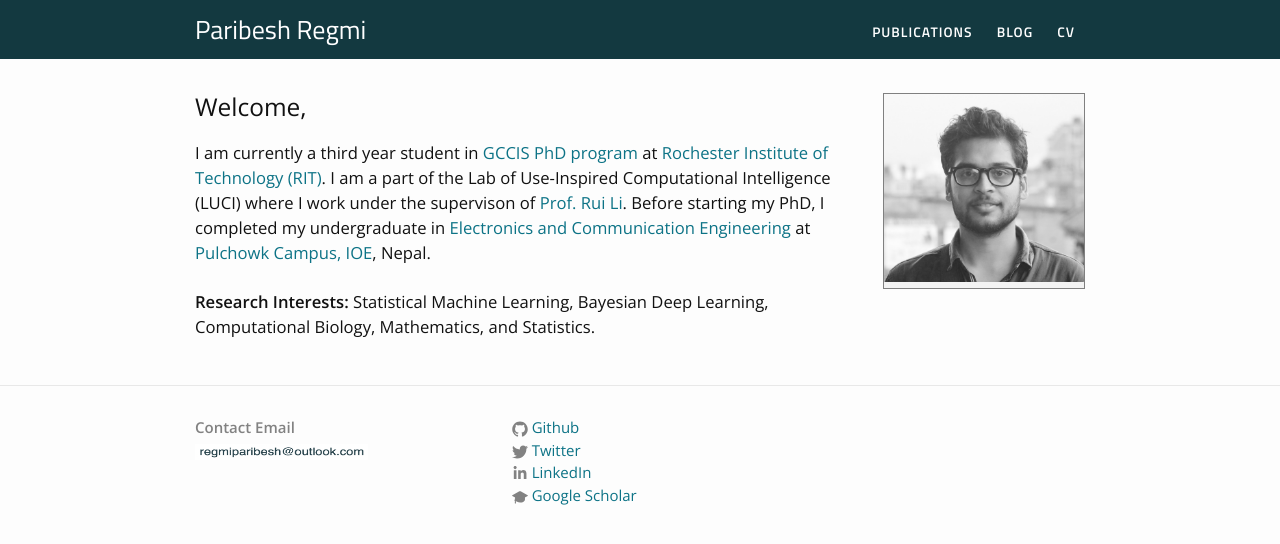
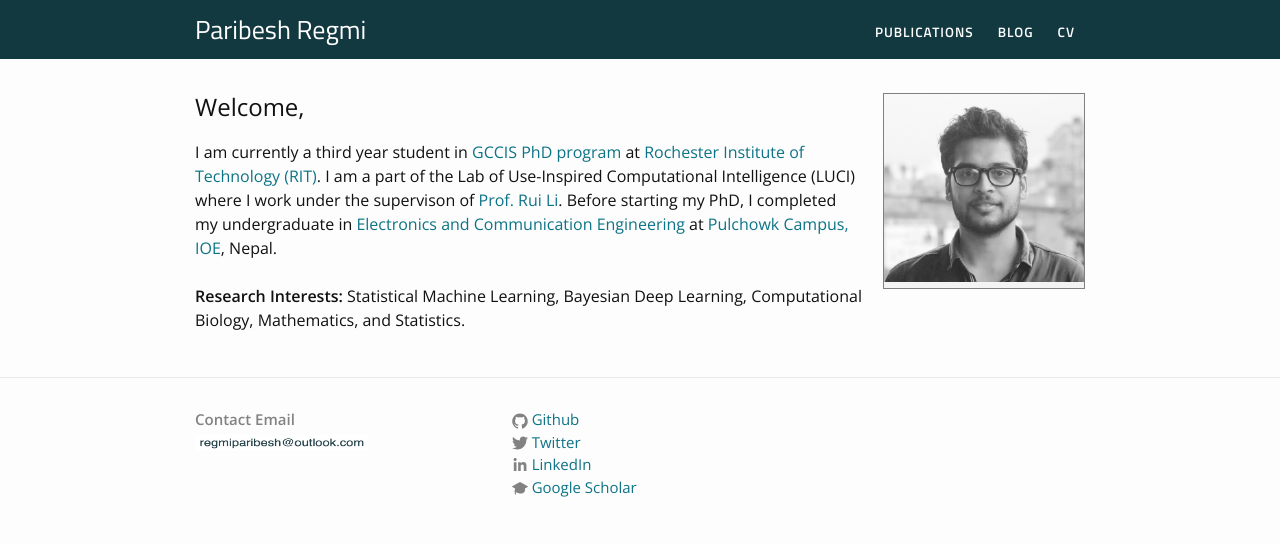
Before and after one commit to paribeshregmi/paribeshregmi.github.io, a Jekyll site: the page built from index.markdown, in a window 1280 px wide. Shown: the top 544 px of the page. Built offline with Jekyll 4.4.1, drawn with Linux system fonts in a browser that asks for light colours.

Commit message:
Update main.scss

```diff
--- a/assets/css/main.scss
+++ b/assets/css/main.scss
@@ -4,7 +4,7 @@
 @charset "utf-8";
 
 $base-font-family: 'Open Sans', Helvetica, Arial, sans-serif;
-$base-font-size:   1.02em;
+$base-font-size:   1.0em;
 $small-font-size:  $base-font-size * 0.875;
 $base-line-height: 1.5;
 
```
